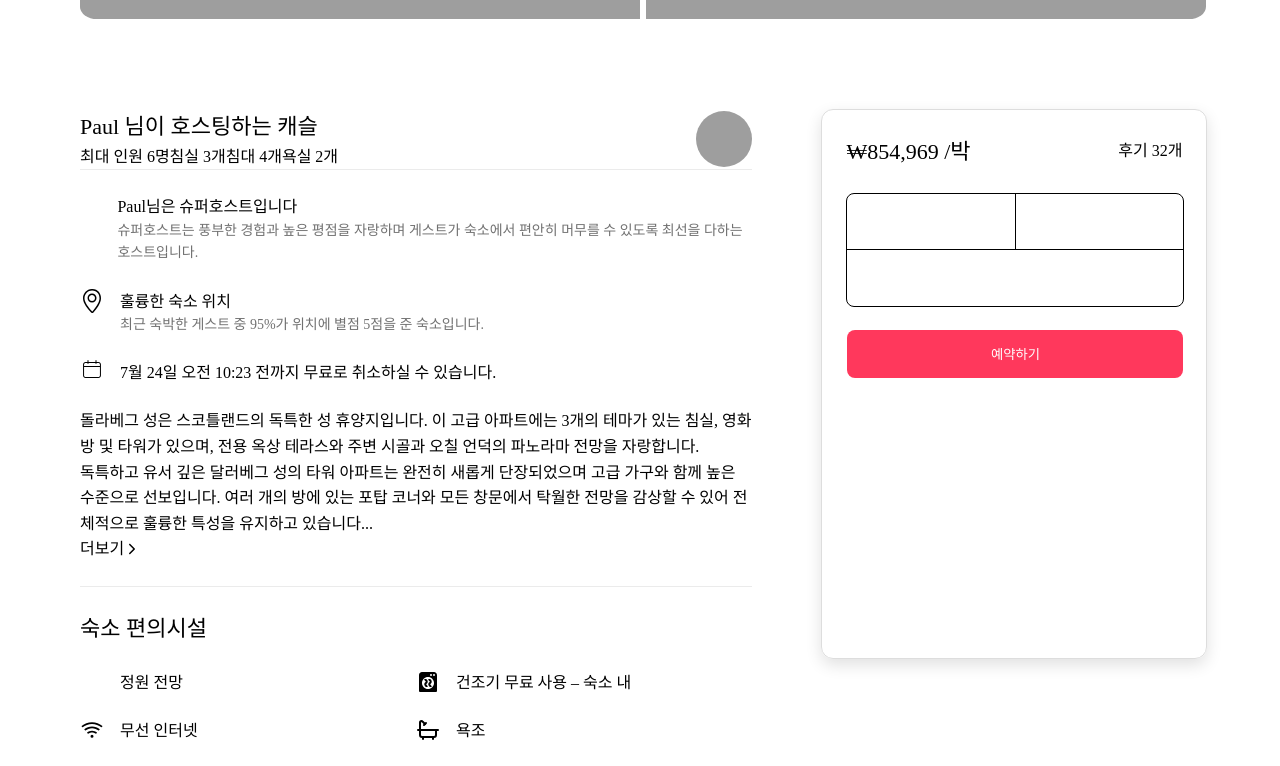
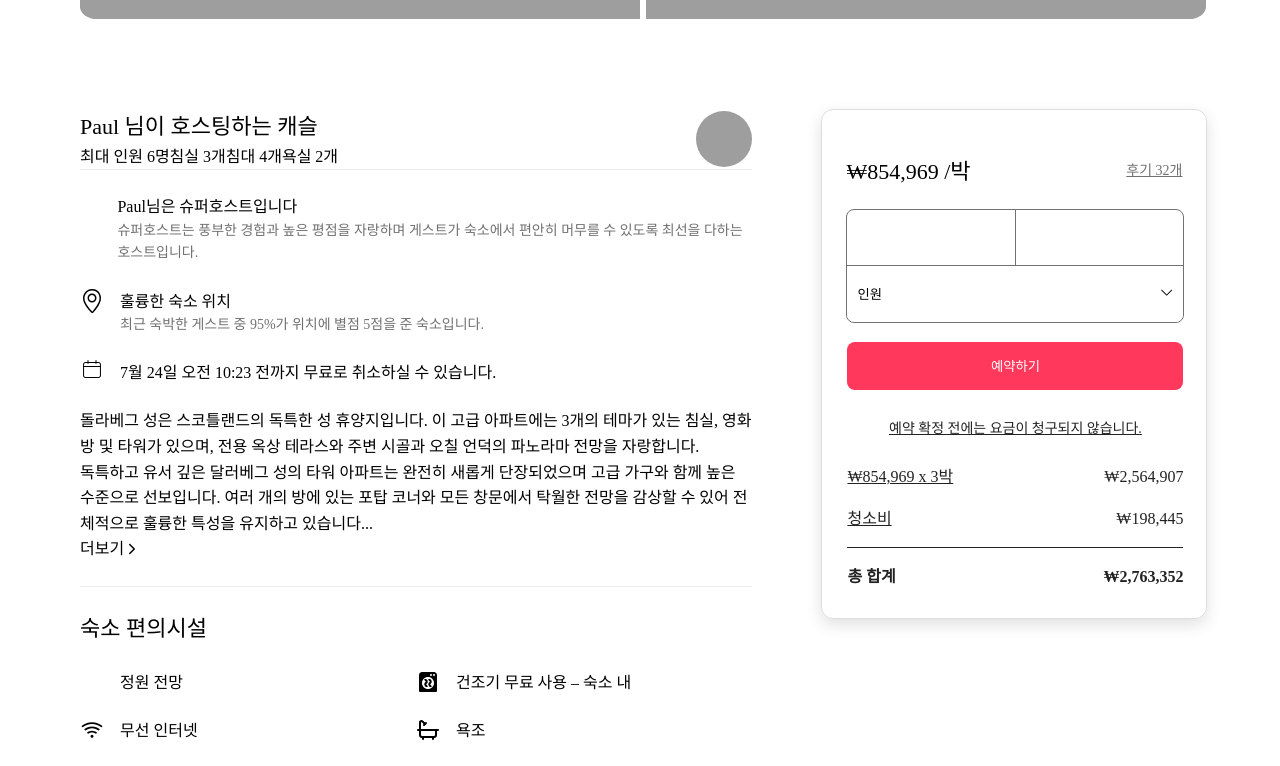
Before and after one commit to team-Abnb/Abnb_frontend, a React (Create React App) app: page /rooms in a window 1280 px wide. Shown: the part 624-1390 px from the top of the page. Built offline with nearby package versions, Linux system fonts and the light colour scheme; grey boxes are pictures that could not be loaded; some icons are missing.

Commit message:
style:오더박스

```diff
--- a/src/components/Detail/OrderBox.jsx
+++ b/src/components/Detail/OrderBox.jsx
@@ -1,5 +1,6 @@
 import React from "react";
 import * as S from "../../style/Detail/DetailPage";
+import { BsChevronDown } from "react-icons/bs";
 
 function OrderBox() {
     return (
@@ -10,12 +11,30 @@ function OrderBox() {
                     <p>후기 32개</p>
                 </div>
                 <S.InputBox>
-                    <div className="date">
+                    <S.Data>
                         <div className="startDate"></div>
                         <div className="finishDate"></div>
+                    </S.Data>
+                    <S.People>
+                        <div>인원</div>
+                        <div>
+                            <BsChevronDown />
+                        </div>
+                    </S.People>
+                    <S.OrderButton>예약하기</S.OrderButton>
+                    <p>예약 확정 전에는 요금이 청구되지 않습니다.</p>
+                    <div className="orderInfos">
+                        <div>₩854,969 x 3박 </div>
+                        <div>₩2,564,907</div>
                     </div>
-                    <div className="people"></div>
-                    <S.OrderButton>예약하기</S.OrderButton>
+                    <div className="orderInfos">
+                        <div>청소비</div>
+                        <div>₩198,445</div>
+                    </div>
+                    <div className="resultOrder">
+                        <div>총 합계</div>
+                        <div>₩2,763,352</div>
+                    </div>
                 </S.InputBox>
             </div>
         </S.OrderBox>
--- a/src/style/Detail/DetailPage.jsx
+++ b/src/style/Detail/DetailPage.jsx
@@ -336,7 +336,7 @@ export const OrderBox = styled.div`
 
     .orderbox {
         width: 75%;
-        height: 500px;
+        height: 460px;
         margin-left: 15.5%;
         border: 1px solid rgb(221, 221, 221);
         border-radius: 12px;
@@ -349,11 +349,15 @@ export const OrderBox = styled.div`
         flex-direction: row;
         justify-content: space-between;
         align-items: center;
-        margin-bottom: 24px;
-
+        margin: 20px 0;
     }
     h1 {
         font-size: 22px;
+    }
+    p {
+        color: #717171;
+        text-decoration: underline;
+        font-size: 14px;
     }
 `;
 
@@ -362,14 +366,44 @@ export const InputBox = styled.div`
     height: 112px;
     border: 1px solid;
     border-radius: 8px;
+    color: #717171;
 
-
-    .date {
-        width: 100%;
-        height: 50%;
+    p {
+        text-align: center;
+        font-size: 14px;
+        margin: 8px 0;
+        color: #222222;
+    }
+    .orderInfos {
         display: flex;
         flex-direction: row;
+        justify-content: space-between;
+        align-items: center;
+        padding-top: 16px;
+        color: #222222;
+
+        :first-child {
+            text-decoration: underline;
+        }
     }
+    .resultOrder {
+        display: flex;
+        flex-direction: row;
+        justify-content: space-between;
+        align-items: center;
+        padding-top: 16px;
+        font-weight: 600;
+        margin-top: 16px;
+        border-top: 1px solid;
+        color: #222222;
+    }
+`;
+
+export const Data = styled.div`
+    width: 100%;
+    height: 50%;
+    display: flex;
+    flex-direction: row;
     .startDate {
         width: 50%;
         border-bottom: 1px solid;
@@ -379,10 +413,19 @@ export const InputBox = styled.div`
         width: 50%;
         border-bottom: 1px solid;
     }
-    .people {
-        width: 100%;
-        height: 50%;
-    }
+`;
+
+export const People = styled.button`
+    width: 100%;
+    height: 50%;
+    border: none;
+    border-radius: 0 0 8px 8px;
+    display: flex;
+    flex-direction: row;
+    justify-content: space-between;
+    align-items: center;
+    padding: 10px;
+    background-color: #ffffff;
 `;
 
 export const OrderButton = styled.button`
@@ -392,5 +435,5 @@ export const OrderButton = styled.button`
     color: #ffffff;
     border: none;
     border-radius: 8px;
-    margin-top: 24px;
+    margin: 20px 0;
 `;
```
